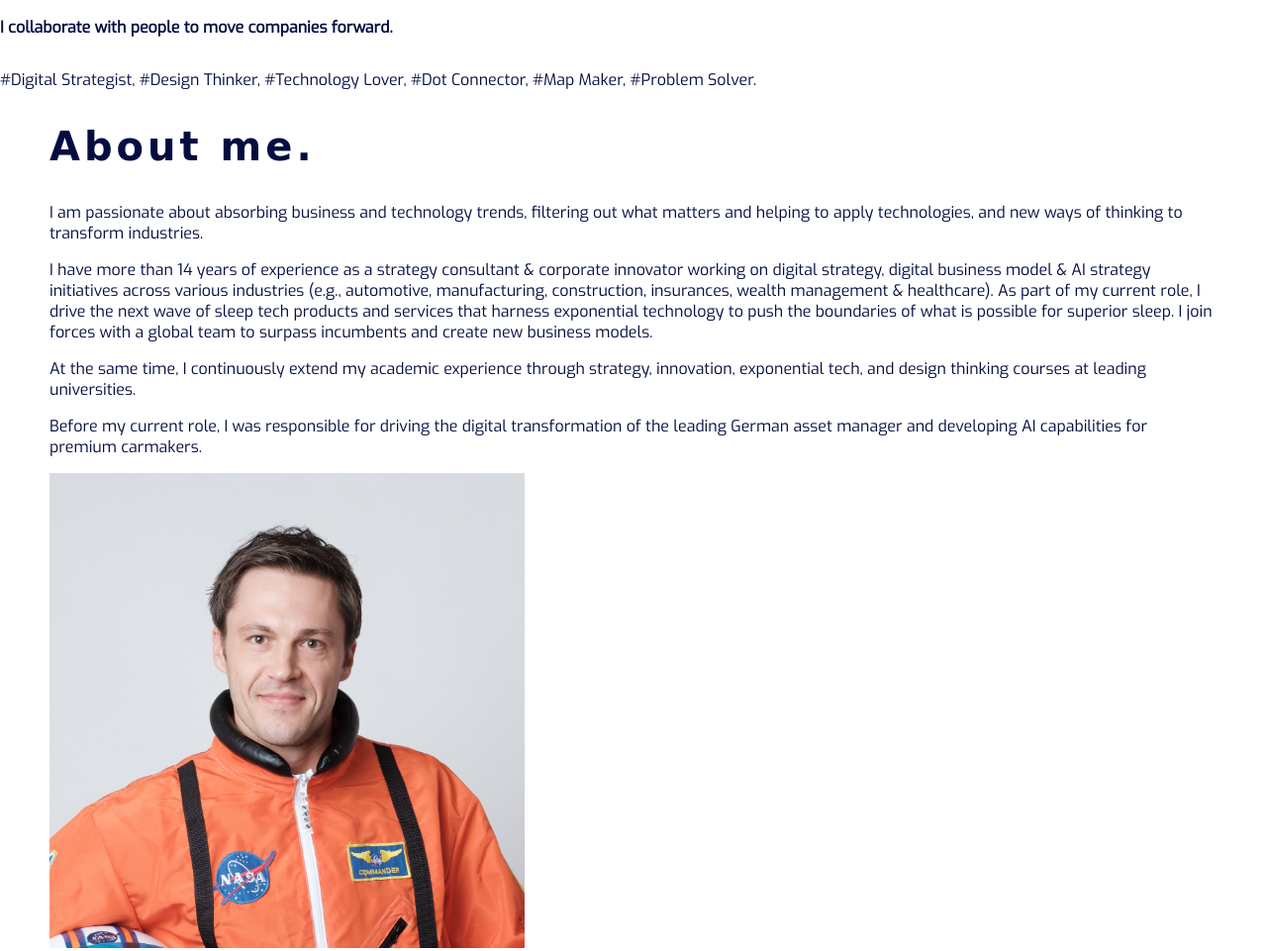
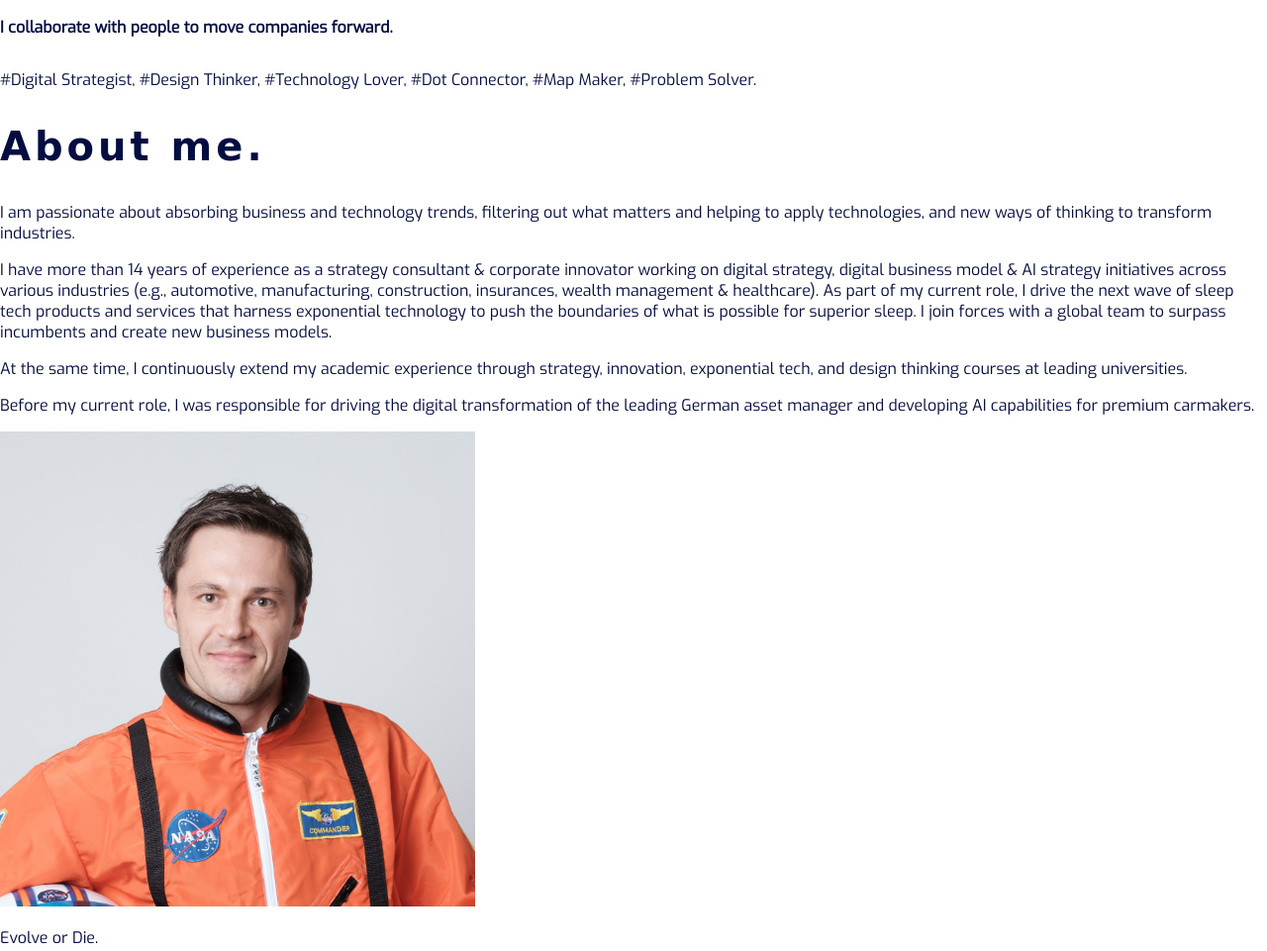
Before and after one commit to pwagnerde/digital, a plain HTML site: page index.html in a window 1280 px wide. Shown: the part 960-1921 px from the top of the page at 99% size. Drawn offline with Linux system fonts and the light colour scheme; a web font is replaced by a local one.

Commit message:
Main section

```diff
--- a/resources/css/styles.css
+++ b/resources/css/styles.css
@@ -14,9 +14,8 @@ html {
 
 /* Desktop styles go here */
 main {
-  margin: 0 auto;
-  padding: 0 10px;
-  max-width: 1200px;
+  margin: 0;
+  padding: 0;
 }
 section::before,
 section::after {
```
